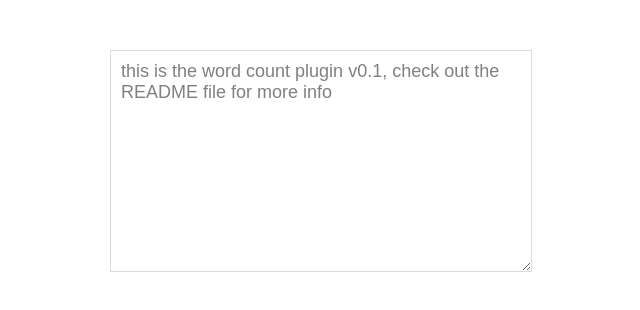
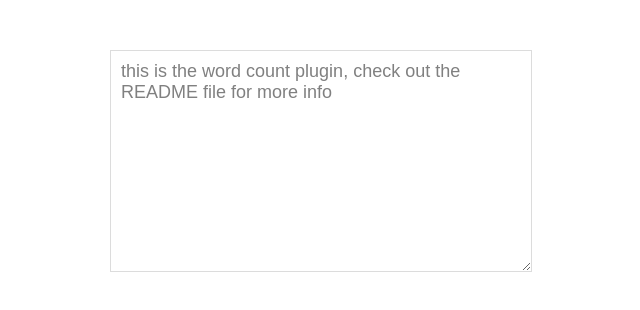
Before and after one commit to matthieua/Word-Count-jQuery-Plugin, a plain HTML site: page index.html in a window 1280 px wide. Shown: the full height of the page, 330-970 px from the left. Drawn offline with nearby package versions, Linux system fonts and the light colour scheme.

Commit message:
version 0.1

```diff
--- a/index.html
+++ b/index.html
@@ -13,7 +13,7 @@
     </header>
 
     <div id="main">
-		<textarea id="textarea-main">this is the word count plugin v0.1, check out the README file for more info</textarea>
+		<textarea id="textarea-main">this is the word count plugin, check out the README file for more info</textarea>
 		<div id="wordcount"></div>
     </div>
 
```
